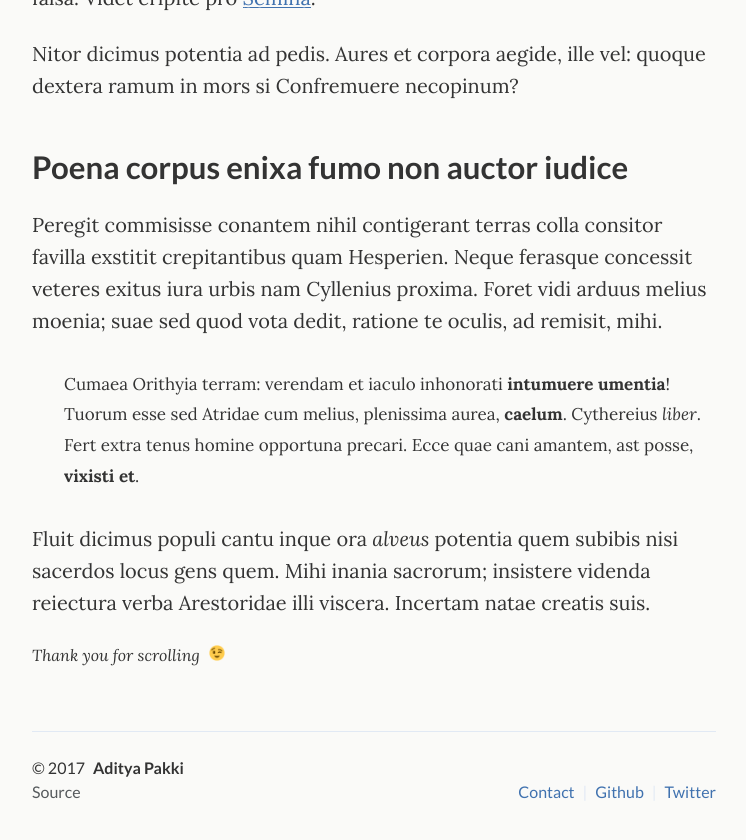
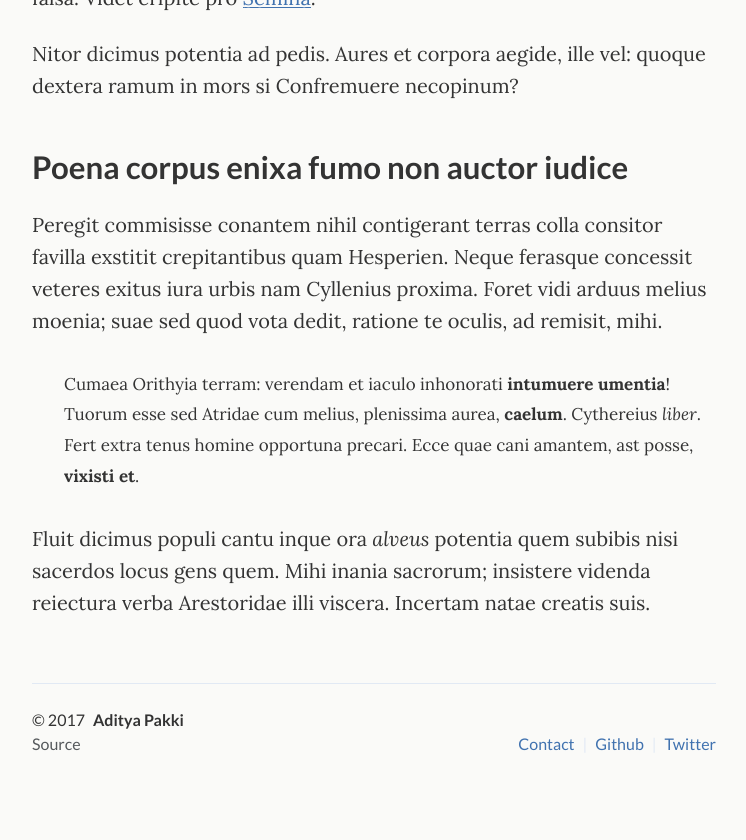
Before and after one commit to adityapakki/adityapakki.github.io, a Jekyll site: the page built from _posts/2016-06-10-first.md, in a window 1280 px wide and 900 px high, scrolled down 1128 px. Shown: the top 840 px of the window, without its empty margins (266-1012 px from the left). Built offline with Jekyll 4.4.1, drawn with Linux system fonts in a browser that asks for light colours.

Commit message:
make it cleaner

```diff
--- a/_includes/head.html
+++ b/_includes/head.html
@@ -18,7 +18,6 @@
   <link href="https://fonts.googleapis.com/css?family=Lato:400,700|Lora:400,400i,700" rel="stylesheet">
 
   <!-- Favicons -->
-  <link rel="apple-touch-icon" href="{{ site.baseurl }}/assets/img/apple-touch-icon.png">
   <link rel="shortcut icon" href="{{ site.baseurl }}/assets/img/favicon.ico">
 
   <!-- CSS files -->
--- a/_layouts/post.html
+++ b/_layouts/post.html
@@ -23,6 +23,4 @@ layout: default
     {{ content }}
   </div>
 
-  <em>Thank you for scrolling</em> <img src="{{ site.baseurl }}/assets/img/wink.png" class="emoji left">
-
 </article>
```
Also changed, not shown: assets/img/wink.png (deleted).
